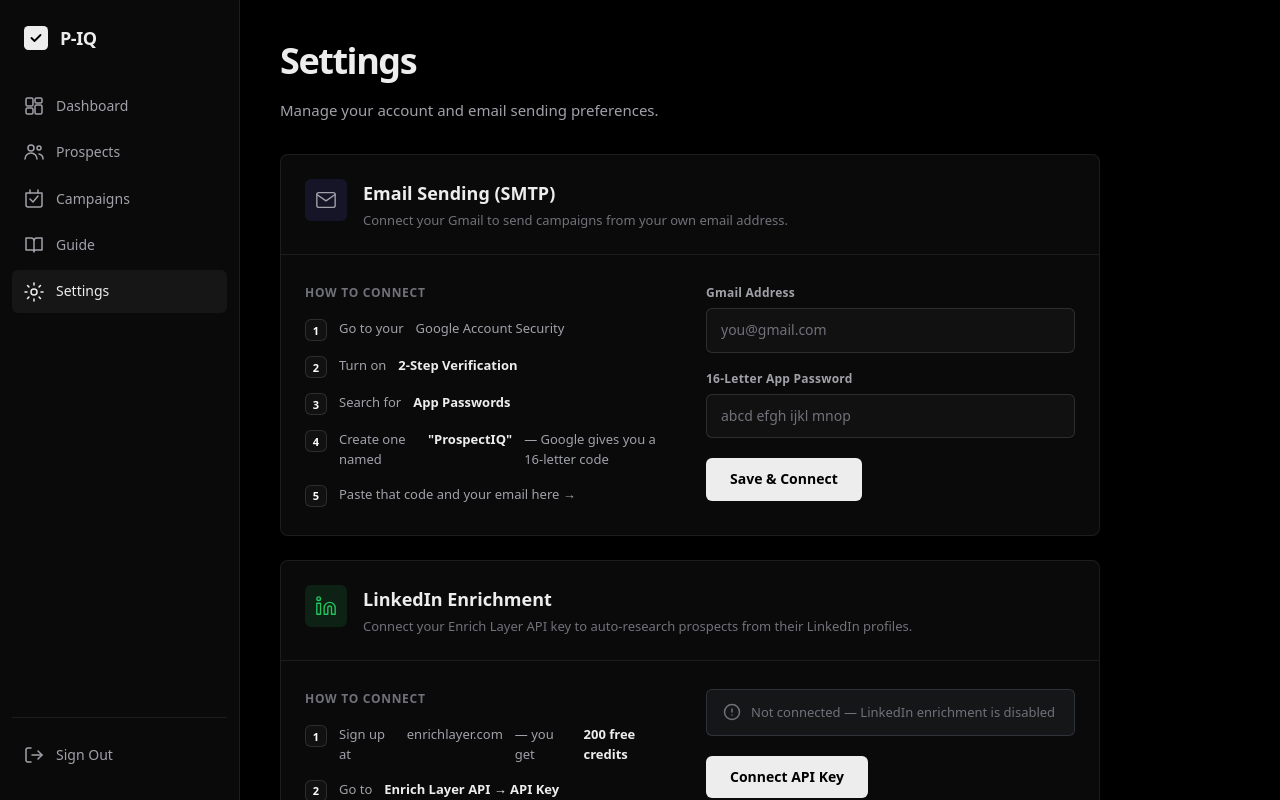
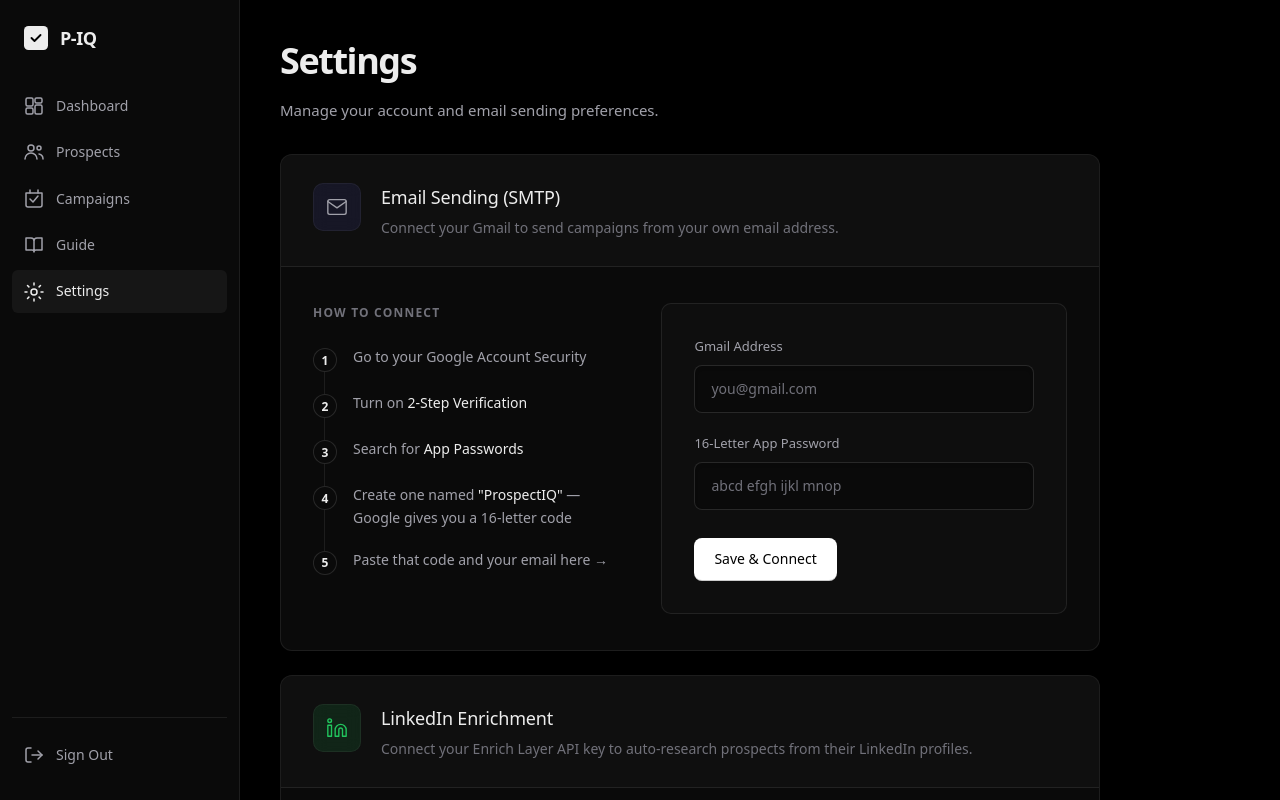
Before and after one commit to iamitkrp/prospectIQ, a Next.js app: page /settings in a window 1280 px wide. Shown: the top 800 px of the page. Built offline with nearby package versions, Linux system fonts and the light colour scheme; no server answers.

Commit message:
feat: add new settings page with SMTP and Enrich Layer API key configuration and styling.

```diff
--- a/src/app/(dashboard)/settings/page.tsx
+++ b/src/app/(dashboard)/settings/page.tsx
@@ -39,22 +39,24 @@ export default async function SettingsPage() {
                         <h3 className="smtp-instructions-title">How to connect</h3>
                         <ol className="smtp-steps">
                             <li>
+                                <div className="step-text">
                                     Go to your{" "}
                                     <a href="https://myaccount.google.com/security" target="_blank" rel="noreferrer">
                                         Google Account Security
                                     </a>
+                                </div>
                             </li>
                             <li>
-                                Turn on <strong>2-Step Verification</strong>
+                                <div className="step-text">Turn on <strong>2-Step Verification</strong></div>
                             </li>
                             <li>
-                                Search for <strong>App Passwords</strong>
+                                <div className="step-text">Search for <strong>App Passwords</strong></div>
                             </li>
                             <li>
-                                Create one named <strong>&quot;ProspectIQ&quot;</strong> — Google gives you a 16-letter code
+                                <div className="step-text">Create one named <strong>&quot;ProspectIQ&quot;</strong> — Google gives you a 16-letter code</div>
                             </li>
                             <li>
-                                Paste that code and your email here →
+                                <div className="step-text">Paste that code and your email here &rarr;</div>
                             </li>
                         </ol>
                     </div>
@@ -88,17 +90,19 @@ export default async function SettingsPage() {
                         <h3 className="smtp-instructions-title">How to connect</h3>
                         <ol className="smtp-steps">
                             <li>
+                                <div className="step-text">
                                     Sign up at{" "}
                                     <a href="https://enrichlayer.com" target="_blank" rel="noreferrer">
                                         enrichlayer.com
                                     </a>{" "}
                                     — you get <strong>200 free credits</strong>
+                                </div>
                             </li>
                             <li>
-                                Go to <strong>Enrich Layer API → API Key</strong>
+                                <div className="step-text">Go to <strong>Enrich Layer API &rarr; API Key</strong></div>
                             </li>
                             <li>
-                                Copy your API key and paste it here →
+                                <div className="step-text">Copy your API key and paste it here &rarr;</div>
                             </li>
                         </ol>
                         <p style={{ fontSize: "0.75rem", color: "var(--text-muted)", marginTop: "0.75rem" }}>
--- a/src/app/(dashboard)/settings/settings.css
+++ b/src/app/(dashboard)/settings/settings.css
@@ -10,15 +10,24 @@
 .settings-card {
     background: var(--bg-surface);
     border: 1px solid var(--border-subtle);
-    border-radius: var(--radius-lg);
+    border-radius: 12px;
     overflow: hidden;
+    position: relative;
+    box-shadow: var(--shadow-sm);
+    transition: all 0.3s ease;
+}
+
+.settings-card:hover {
+    border-color: var(--border-default);
+    box-shadow: var(--shadow-md);
 }
 
 .settings-card-header {
     display: flex;
     align-items: flex-start;
-    gap: 1rem;
-    padding: 1.5rem;
+    gap: 1.25rem;
+    padding: 1.75rem 2rem;
+    background: rgba(255, 255, 255, 0.02);
     border-bottom: 1px solid var(--border-subtle);
 }
 
@@ -26,23 +35,26 @@
     display: flex;
     align-items: center;
     justify-content: center;
-    width: 42px;
-    height: 42px;
-    border-radius: var(--radius-md);
-    background: rgba(99, 102, 241, 0.12);
+    width: 48px;
+    height: 48px;
+    border-radius: 10px;
+    background: rgba(99, 102, 241, 0.1);
     color: var(--brand-400);
     flex-shrink: 0;
+    backdrop-filter: blur(8px);
+    border: 1px solid rgba(255, 255, 255, 0.05);
 }
 
 .settings-card-title {
     font-size: 1.125rem;
-    font-weight: 650;
+    font-weight: 500;
     color: var(--text-primary);
-    margin-bottom: 0.2rem;
+    margin-bottom: 0.35rem;
+    letter-spacing: -0.01em;
 }
 
 .settings-card-desc {
-    font-size: 0.8125rem;
+    font-size: 0.875rem;
     color: var(--text-muted);
     line-height: 1.5;
 }
@@ -50,19 +62,24 @@
 /* --- Card Body (two-column) --- */
 .settings-card-body {
     display: grid;
-    grid-template-columns: 1fr 1fr;
-    gap: 2rem;
-    padding: 1.75rem 1.5rem;
+    grid-template-columns: 1fr 1.35fr;
+    gap: 3rem;
+    padding: 2.25rem 2rem;
 }
 
 /* --- How-to Instructions --- */
+.smtp-instructions {
+    display: flex;
+    flex-direction: column;
+}
+
 .smtp-instructions-title {
     font-size: 0.75rem;
     font-weight: 600;
     text-transform: uppercase;
-    letter-spacing: 0.06em;
+    letter-spacing: 0.1em;
     color: var(--text-muted);
-    margin-bottom: 1rem;
+    margin-bottom: 1.5rem;
 }
 
 .smtp-steps {
@@ -70,17 +87,32 @@
     counter-reset: smtp-step;
     display: flex;
     flex-direction: column;
-    gap: 0.875rem;
+    gap: 1.25rem;
+    position: relative;
+}
+
+/* Connection line between steps */
+.smtp-steps::before {
+    content: '';
+    position: absolute;
+    top: 12px;
+    bottom: 24px;
+    left: 11px;
+    width: 1px;
+    background: var(--border-subtle);
+    z-index: 0;
 }
 
 .smtp-steps li {
     counter-increment: smtp-step;
     display: flex;
     align-items: flex-start;
-    gap: 0.75rem;
-    font-size: 0.8125rem;
+    gap: 1rem;
+    font-size: 0.875rem;
     color: var(--text-secondary);
-    line-height: 1.55;
+    line-height: 1.6;
+    position: relative;
+    z-index: 1;
 }
 
 .smtp-steps li::before {
@@ -88,65 +120,79 @@
     display: flex;
     align-items: center;
     justify-content: center;
-    min-width: 22px;
-    height: 22px;
-    border-radius: 6px;
-    background: var(--bg-elevated);
+    width: 24px;
+    height: 24px;
+    border-radius: 50%;
+    background: var(--bg-surface);
     border: 1px solid var(--border-default);
-    color: var(--text-accent);
-    font-size: 0.6875rem;
-    font-weight: 700;
+    color: var(--text-primary);
+    font-size: 0.75rem;
+    font-weight: 600;
     flex-shrink: 0;
-    margin-top: 1px;
+    margin-top: 2px;
+}
+
+.step-text {
+    flex: 1;
 }
 
 .smtp-steps li strong {
     color: var(--text-primary);
-    font-weight: 600;
+    font-weight: 500;
 }
 
 .smtp-steps li a {
     color: var(--brand-400);
     text-decoration: none;
-    transition: color var(--transition-fast);
+    transition: all 0.2s ease;
+    border-bottom: 1px solid transparent;
 }
 
 .smtp-steps li a:hover {
     color: var(--brand-300);
-    text-decoration: underline;
+    border-bottom-color: var(--brand-300);
+}
+
+/* --- Form Wrapper --- */
+.smtp-form-wrapper {
+    background: rgba(255, 255, 255, 0.02);
+    border: 1px solid var(--border-subtle);
+    border-radius: 10px;
+    padding: 2rem;
+    height: fit-content;
 }
 
 /* --- Form --- */
 .smtp-form {
     display: flex;
     flex-direction: column;
-    gap: 1rem;
+    gap: 1.25rem;
 }
 
 .smtp-field {
     display: flex;
     flex-direction: column;
-    gap: 0.375rem;
+    gap: 0.5rem;
 }
 
 .smtp-label {
-    font-size: 0.75rem;
-    font-weight: 600;
+    font-size: 0.8125rem;
+    font-weight: 500;
     color: var(--text-secondary);
-    letter-spacing: 0.02em;
 }
 
 .smtp-input {
     width: 100%;
-    padding: 0.625rem 0.875rem;
+    padding: 0.75rem 1rem;
     font-size: 0.875rem;
     font-family: inherit;
     color: var(--text-primary);
-    background: var(--bg-elevated);
+    background: var(--bg-surface);
     border: 1px solid var(--border-default);
-    border-radius: var(--radius-md);
+    border-radius: 8px;
     outline: none;
-    transition: all var(--transition-fast);
+    transition: all 0.2s ease;
+    box-shadow: inset 0 2px 4px 0 rgba(0, 0, 0, 0.05);
 }
 
 .smtp-input::placeholder {
@@ -155,87 +201,97 @@
 
 .smtp-input:focus {
     border-color: var(--brand-500);
-    box-shadow: 0 0 0 3px rgba(99, 102, 241, 0.15);
+    box-shadow: inset 0 2px 4px 0 rgba(0, 0, 0, 0.05), 0 0 0 2px rgba(99, 102, 241, 0.15);
 }
 
 .smtp-input:disabled {
     opacity: 0.5;
     cursor: not-allowed;
+    background: rgba(0, 0, 0, 0.2);
 }
 
 /* --- Status banners --- */
 .smtp-status {
     display: flex;
-    align-items: center;
-    gap: 0.625rem;
-    padding: 0.75rem 1rem;
-    border-radius: var(--radius-md);
+    align-items: flex-start;
+    gap: 0.875rem;
+    padding: 1rem 1.25rem;
+    border-radius: 8px;
     font-size: 0.8125rem;
     font-weight: 500;
+    line-height: 1.5;
+}
+
+.smtp-status svg {
+    margin-top: 0.125rem;
 }
 
 .smtp-status.connected {
-    background: rgba(34, 197, 94, 0.08);
-    border: 1px solid rgba(34, 197, 94, 0.25);
+    background: rgba(34, 197, 94, 0.04);
+    border: 1px solid rgba(34, 197, 94, 0.15);
     color: var(--success);
+    box-shadow: 0 0 20px rgba(34, 197, 94, 0.05);
 }
 
 .smtp-status.connected .smtp-status-title {
     font-weight: 600;
-    margin-right: 0.25rem;
+    font-size: 0.875rem;
 }
 
 .smtp-status.connected .smtp-status-email {
     color: rgba(34, 197, 94, 0.7);
     font-size: 0.8125rem;
-}
-
-.smtp-status.connected>div {
-    display: flex;
-    flex-direction: column;
-    gap: 0.125rem;
+    display: block;
+    margin-top: 0.25rem;
 }
 
 .smtp-status.error {
-    background: rgba(239, 68, 68, 0.08);
-    border: 1px solid rgba(239, 68, 68, 0.25);
+    background: rgba(239, 68, 68, 0.05);
+    border: 1px solid rgba(239, 68, 68, 0.2);
     color: var(--error);
 }
 
 .smtp-status.success {
-    background: rgba(34, 197, 94, 0.08);
-    border: 1px solid rgba(34, 197, 94, 0.25);
+    background: rgba(34, 197, 94, 0.05);
+    border: 1px solid rgba(34, 197, 94, 0.2);
     color: var(--success);
 }
 
 /* --- Actions --- */
 .smtp-actions {
-    padding-top: 0.25rem;
+    padding-top: 0.5rem;
 }
 
 .smtp-btn {
     display: inline-flex;
     align-items: center;
+    justify-content: center;
     gap: 0.5rem;
-    padding: 0.625rem 1.5rem;
+    padding: 0.625rem 1.25rem;
     font-size: 0.875rem;
-    font-weight: 600;
+    font-weight: 500;
     font-family: inherit;
     border: none;
-    border-radius: var(--radius-md);
+    border-radius: 8px;
     cursor: pointer;
-    transition: all var(--transition-fast);
+    transition: all 0.2s ease;
 }
 
 .smtp-btn.primary {
-    background: var(--text-primary);
-    color: var(--bg-primary);
+    background: #ffffff;
+    color: #000000;
+    box-shadow: inset 0 -1px 0 rgba(0, 0, 0, 0.2), inset 0 1px 0 rgba(255, 255, 255, 0.1);
 }
 
 .smtp-btn.primary:hover {
-    opacity: 0.9;
+    background: #f1f1f1;
     transform: translateY(-1px);
-    box-shadow: 0 4px 14px rgba(255, 255, 255, 0.1);
+    box-shadow: inset 0 -1px 0 rgba(0, 0, 0, 0.2), inset 0 1px 0 rgba(255, 255, 255, 0.1), 0 4px 12px rgba(255, 255, 255, 0.1);
+}
+
+.smtp-btn.primary:active {
+    transform: translateY(0);
+    box-shadow: inset 0 1px 2px rgba(0, 0, 0, 0.2);
 }
 
 .smtp-btn.primary:disabled {
@@ -246,13 +302,14 @@
 }
 
 .smtp-btn.danger {
-    background: rgba(239, 68, 68, 0.1);
+    background: rgba(239, 68, 68, 0.08);
     color: var(--error);
-    border: 1px solid rgba(239, 68, 68, 0.25);
+    border: 1px solid rgba(239, 68, 68, 0.15);
 }
 
 .smtp-btn.danger:hover {
-    background: rgba(239, 68, 68, 0.18);
+    background: rgba(239, 68, 68, 0.15);
+    border-color: rgba(239, 68, 68, 0.25);
 }
 
 .smtp-btn.danger:disabled {
@@ -278,6 +335,11 @@
 @media (max-width: 768px) {
     .settings-card-body {
         grid-template-columns: 1fr;
-        gap: 1.5rem;
+        gap: 2rem;
+        padding: 1.5rem 1.25rem;
+    }
+
+    .smtp-form-wrapper {
+        padding: 1.25rem;
     }
 }
```
Lines whose indentation alone changed are shown as unchanged.
